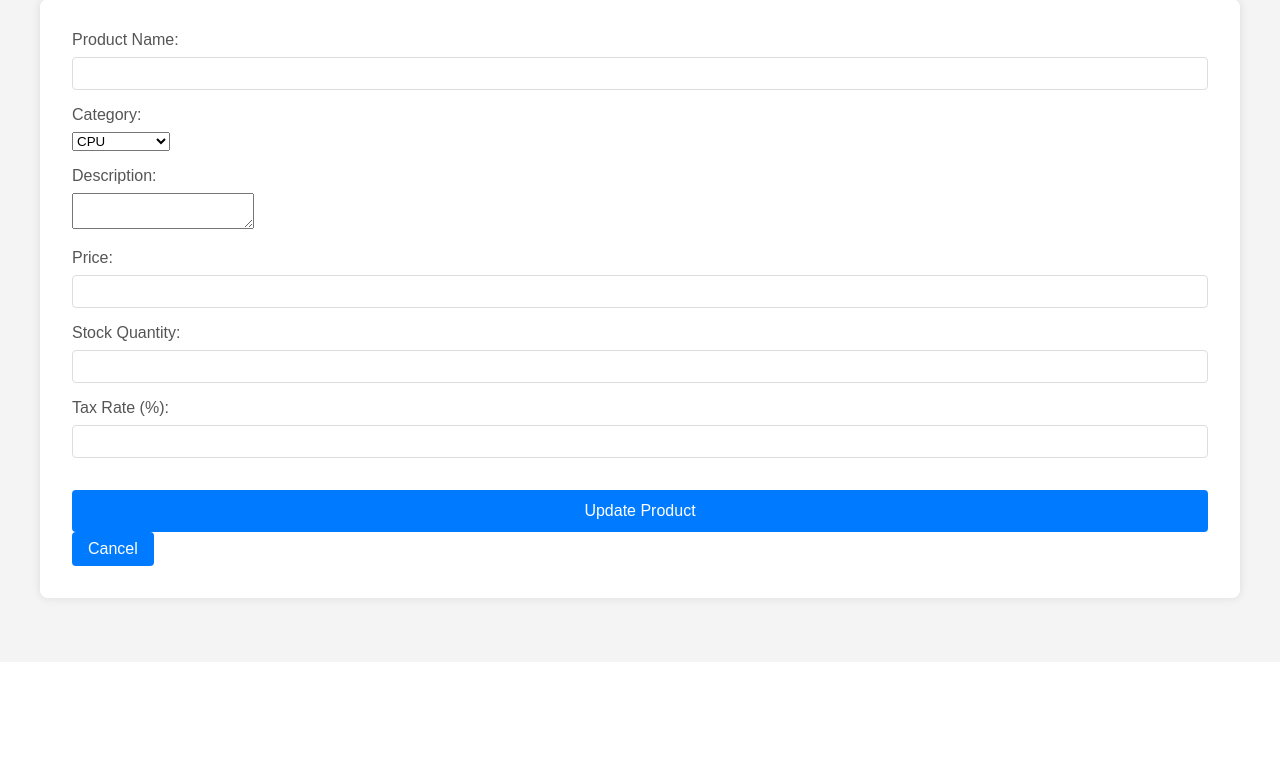
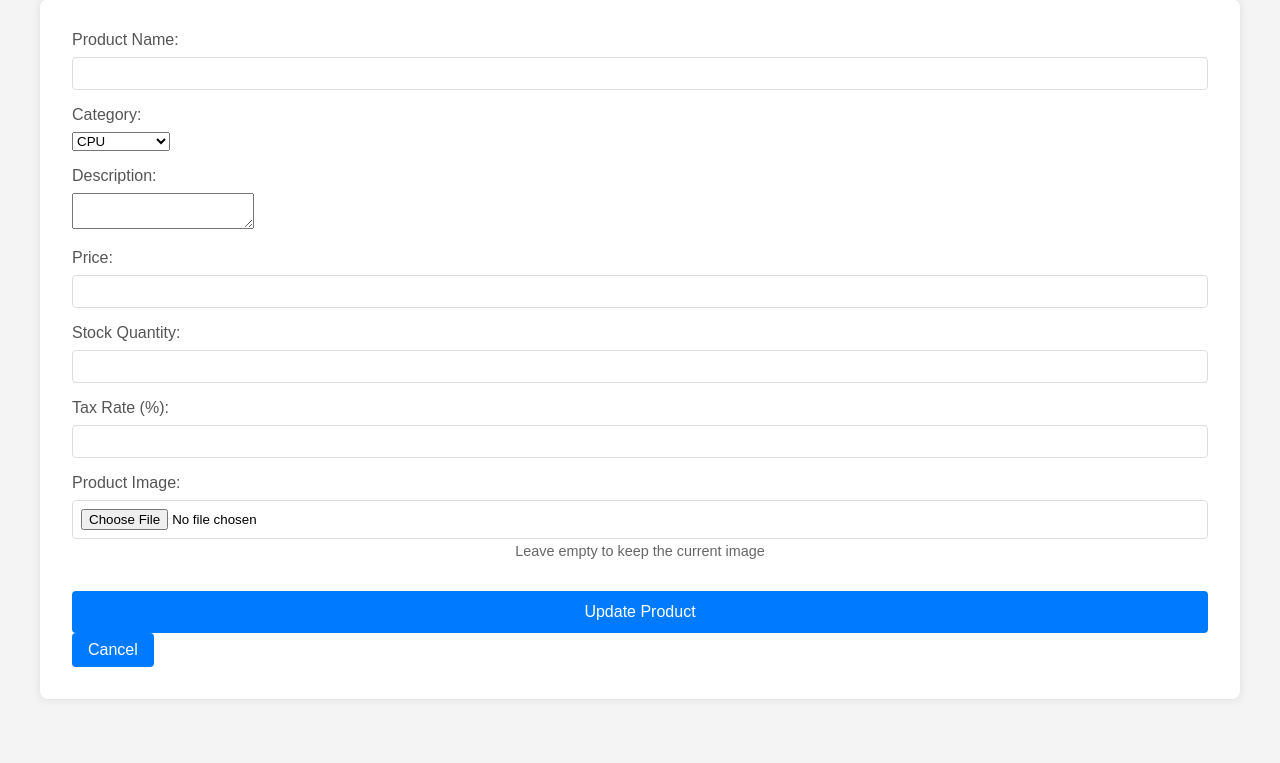
Before and after one commit to Hyeonnnnnn/e_commerce, a PHP site: page /admin/edit_product.php in a window 1280 px wide. Shown: the part 167-930 px from the top of the page. Before the commit the page ends 772 px from the top, so only its background shows below. Run offline with PHP 8.4, Linux system fonts and the light colour scheme; a user stored in the database is signed in; data that the repository does not hold is empty.

Commit message:
all items has a picture now.

```diff
--- a/itaudit/admin/edit_product.php
+++ b/itaudit/admin/edit_product.php
@@ -26,7 +26,19 @@ if ($_SERVER['REQUEST_METHOD'] === 'POST') {
     $stock = $_POST['stock'] ?? 0;
     $tax_rate = $_POST['tax_rate'] ?? 12.00;
 
-    if (updateProduct($id, $name, $category, $description, $price, $stock, $tax_rate)) {
+    // Handle file upload
+    $product_picture = null;
+    if (isset($_FILES['product_image']) && $_FILES['product_image']['error'] === UPLOAD_ERR_OK) {
+        $temp_name = $_FILES['product_image']['tmp_name'];
+        $filename = $_FILES['product_image']['name'];
+
+        // Move the uploaded file to the images directory
+        if (move_uploaded_file($temp_name, "../images/$filename")) {
+            $product_picture = $filename;
+        }
+    }
+
+    if (updateProduct($id, $name, $category, $description, $price, $stock, $tax_rate, $product_picture)) {
         header('Location: dashboard.php?action=inventory&updated=1');
         exit();
     } else {
@@ -59,7 +71,7 @@ if ($_SERVER['REQUEST_METHOD'] === 'POST') {
 
         <section class="edit-product">
             <h2>Edit Product</h2>
-            <form method="POST" action="" class="add-product-form">
+            <form method="POST" action="" class="add-product-form" enctype="multipart/form-data">
                 <input type="hidden" name="id" value="<?php echo htmlspecialchars($product['id']); ?>">
 
                 <div class="form-group">
@@ -100,6 +112,18 @@ if ($_SERVER['REQUEST_METHOD'] === 'POST') {
                     <input type="number" id="tax_rate" name="tax_rate" step="0.01" value="<?php echo htmlspecialchars($product['tax_rate']); ?>" required>
                 </div>
 
+                <div class="form-group">
+                    <label for="product_image">Product Image:</label>
+                    <?php if (!empty($product['product_picture'])): ?>
+                    <div class="current-image">
+                        <p>Current image: <?php echo htmlspecialchars($product['product_picture']); ?></p>
+                        <img src="../images/<?php echo htmlspecialchars($product['product_picture']); ?>" alt="<?php echo htmlspecialchars($product['name']); ?>" style="max-width: 200px; max-height: 200px; margin: 10px 0;">
+                    </div>
+                    <?php endif; ?>
+                    <input type="file" id="product_image" name="product_image" accept="image/*">
+                    <p class="help-text">Leave empty to keep the current image</p>
+                </div>
+
                 <div class="form-actions">
                     <button type="submit">Update Product</button>
                     <a href="dashboard.php?action=inventory" class="button">Cancel</a>
--- a/itaudit/assets/css/dashboard.css
+++ b/itaudit/assets/css/dashboard.css
@@ -89,6 +89,7 @@ th {
     padding: 1.5rem;
     display: flex;
     flex-direction: column;
+    height: 100%;
     transition: transform 0.2s, box-shadow 0.2s;
 }
 
@@ -116,6 +117,10 @@ th {
     margin-bottom: 1rem;
     line-height: 1.5;
     flex-grow: 1;
+    overflow: hidden;
+    display: -webkit-box;
+    -webkit-line-clamp: 3;
+    -webkit-box-orient: vertical;
 }
 
 .product-card .price {
@@ -161,6 +166,26 @@ th {
     margin-bottom: 1rem;
     border: 1px solid #e2e8f0;
     border-radius: 4px;
+}
+
+.product-card .product-image {
+    margin-bottom: 1rem;
+    height: 150px;
+    display: flex;
+    justify-content: center;
+    align-items: center;
+    overflow: hidden;
+}
+
+.product-card .product-image img {
+    max-width: 100%;
+    max-height: 150px;
+    object-fit: contain;
+    transition: transform 0.3s ease;
+}
+
+.product-card:hover .product-image img {
+    transform: scale(1.05);
 }
 
 /* Cart Styles */
@@ -596,6 +621,16 @@ th {
     transform: translateY(-1px);
 }
 
+.help-text {
+    color: #666;
+    font-size: 0.9rem;
+    margin-top: 0.25rem;
+}
+
+.current-image {
+    margin-bottom: 1rem;
+}
+
 @media (max-width: 640px) {
     .modal-content {
         margin: 1rem;
--- a/itaudit/includes/functions.php
+++ b/itaudit/includes/functions.php
@@ -38,14 +38,15 @@ function loginUser($username, $password) {
 }
 
 // Inventory Management Functions
-function addProduct($name, $category, $description, $price, $stock, $tax_rate = 12.00) {
+function addProduct($name, $category, $description, $price, $stock, $tax_rate = 12.00, $product_picture = null) {
     global $pdo;
 
     try {
-        $stmt = $pdo->prepare("INSERT INTO products (name, category, description, price, stock_quantity, tax_rate) VALUES (?, ?, ?, ?, ?, ?)");
-        $stmt->execute([$name, $category, $description, $price, $stock, $tax_rate]);
-        logAudit($_SESSION['user_id'], 'product_added', "New product added: $name");
-        return true;
+        $stmt = $pdo->prepare("INSERT INTO products (name, category, description, price, stock_quantity, tax_rate, product_picture) VALUES (?, ?, ?, ?, ?, ?, ?)");
+        $stmt->execute([$name, $category, $description, $price, $stock, $tax_rate, $product_picture]);
+        $productId = $pdo->lastInsertId();
+        logAudit($_SESSION['user_id'], 'product_added', "New product added: $name (ID: $productId)");
+        return $productId;
     } catch(PDOException $e) {
         return false;
     }
@@ -111,10 +112,21 @@ function getProduct($id) {
     }
 }
 
-function updateProduct($id, $name, $category, $description, $price, $stock, $tax_rate) {
+function updateProduct($id, $name, $category, $description, $price, $stock, $tax_rate, $product_picture = null) {
     global $pdo;
 
     try {
+        // If a new image was provided, update the image as well
+        if ($product_picture) {
+            $stmt = $pdo->prepare("
+                UPDATE products
+                SET name = ?, category = ?, description = ?, price = ?,
+                    stock_quantity = ?, tax_rate = ?, product_picture = ?
+                WHERE id = ?
+            ");
+            $stmt->execute([$name, $category, $description, $price, $stock, $tax_rate, $product_picture, $id]);
+        } else {
+            // Otherwise, don't change the image
             $stmt = $pdo->prepare("
                 UPDATE products
                 SET name = ?, category = ?, description = ?, price = ?,
@@ -122,6 +134,8 @@ function updateProduct($id, $name, $category, $description, $price, $stock, $tax
                 WHERE id = ?
             ");
             $stmt->execute([$name, $category, $description, $price, $stock, $tax_rate, $id]);
+        }
+
         logAudit($_SESSION['user_id'], 'product_updated', "Updated product: $name");
         return true;
     } catch(PDOException $e) {
--- a/itaudit/user/dashboard.php
+++ b/itaudit/user/dashboard.php
@@ -92,6 +92,11 @@ if (isset($_POST['checkout'])) {
                     foreach ($products as $product):
                 ?>
                     <div class="product-card">
+                        <?php if (!empty($product['product_picture'])): ?>
+                            <div class="product-image">
+                                <img src="../images/<?php echo htmlspecialchars($product['product_picture']); ?>" alt="<?php echo htmlspecialchars($product['name']); ?>">
+                            </div>
+                        <?php endif; ?>
                         <h3><?php echo htmlspecialchars($product['name']); ?></h3>
                         <p class="category"><?php echo htmlspecialchars($product['category']); ?></p>
                         <p class="description"><?php echo htmlspecialchars($product['description']); ?></p>
```
Also changed, not shown: itaudit/admin/dashboard.php (+18 -2 lines), itaudit/images/messenger.webp (deleted). Lines whose indentation alone changed are shown as unchanged.
